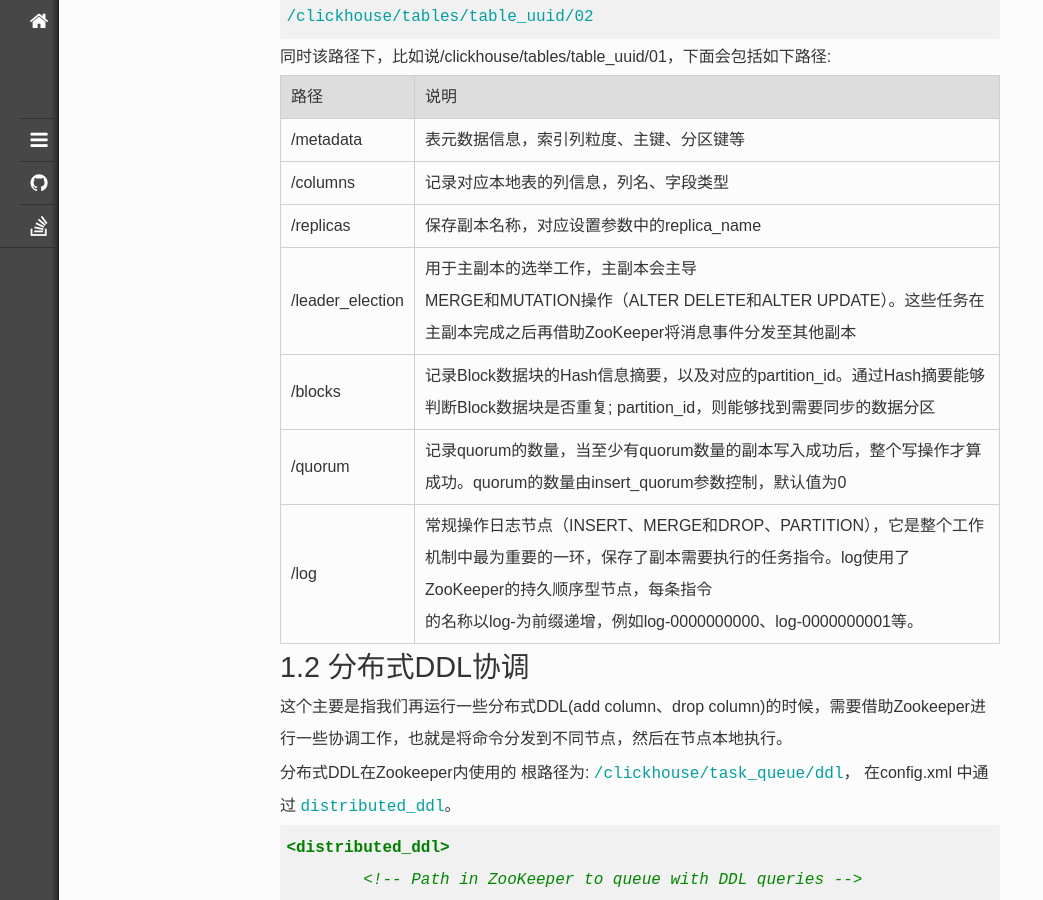
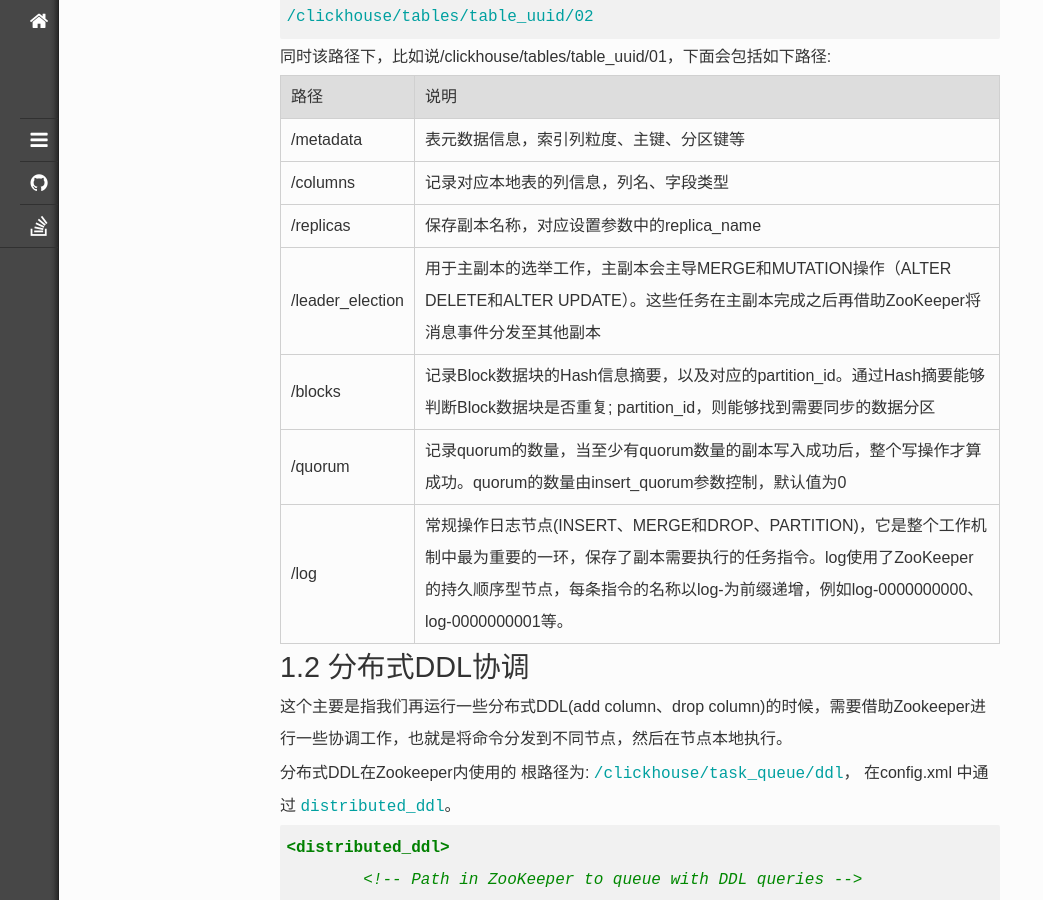
Before and after one commit to jacoffee/jacoffee.github.io, a Jekyll site: the page built from _posts/2022-10-20-clickchouse-zookeeper.md, in a window 1280 px wide and 900 px high, scrolled down 568 px. Shown: the whole window, without its empty margins (0-1043 px from the left). Built offline with Jekyll 4.4.1, drawn with Linux system fonts in a browser that asks for light colours; nearby versions of some CDN libraries; library files that are not in the unit come from our copies; some of the changed text lies outside the part shown.

````diff
--- a/_posts/2022-10-20-clickchouse-zookeeper.md
+++ b/_posts/2022-10-20-clickchouse-zookeeper.md
@@ -20,7 +20,7 @@ keywords: [OLAP数据库研究、ClickHouse、Vectorization Processing]
 
 ```sql
 create table test_local (
-    ....
+....
 ) ENGINE = ReplicatedMergeTree('/clickhouse/tables/{uuid}/{shard}', '{replica}')
 ```
 
@@ -38,10 +38,10 @@ create table test_local (
 | /metadata        | 表元数据信息，索引列粒度、主键、分区键等                     |
 | /columns         | 记录对应本地表的列信息，列名、字段类型                       |
 | /replicas        | 保存副本名称，对应设置参数中的replica_name                   |
-| /leader_election | 用于主副本的选举工作，主副本会主导<br/>MERGE和MUTATION操作（ALTER DELETE和ALTER UPDATE）。这些任务在<br/>主副本完成之后再借助ZooKeeper将消息事件分发至其他副本 |
+| /leader_election | 用于主副本的选举工作，主副本会主导MERGE和MUTATION操作（ALTER DELETE和ALTER UPDATE）。这些任务在主副本完成之后再借助ZooKeeper将消息事件分发至其他副本 |
 | /blocks          | 记录Block数据块的Hash信息摘要，以及对应的partition_id。通过Hash摘要能够判断Block数据块是否重复; partition_id，则能够找到需要同步的数据分区 |
 | /quorum          | 记录quorum的数量，当至少有quorum数量的副本写入成功后，整个写操作才算成功。quorum的数量由insert_quorum参数控制，默认值为0 |
-| /log             | 常规操作日志节点（INSERT、MERGE和DROP、PARTITION），它是整个工作机制中最为重要的一环，保存了副本需要执行的任务指令。log使用了ZooKeeper的持久顺序型节点，每条指令<br/>的名称以log-为前缀递增，例如log-0000000000、log-0000000001等。 |
+| /log             | 常规操作日志节点(INSERT、MERGE和DROP、PARTITION)，它是整个工作机制中最为重要的一环，保存了副本需要执行的任务指令。log使用了ZooKeeper的持久顺序型节点，每条指令的名称以log-为前缀递增，例如log-0000000000、log-0000000001等。 |
 
 # 1.2 分布式DDL协调
 
@@ -107,7 +107,7 @@ part_type: Compact
 ```
 
 然后对应的副本监听了对应的目录，便会拉取相应的操作日志LogEntry，然后存放到自己的任务队列中`/clickhouse/tables/{uuid}/01/replicas/{cluster}-{shard}-{replica}/queue`，
-很典型的异步解耦的操作，用于应对同时段大量的LogEntry处理
+很典型的异步解耦的操作，用于应对同时段大量的LogEntry处理。
 
 # 2. 关于ClickHouse Keeper
 
````
Also changed, not shown: other parts of _posts/2022-10-20-clickchouse-zookeeper.md (+1 -1 lines).
